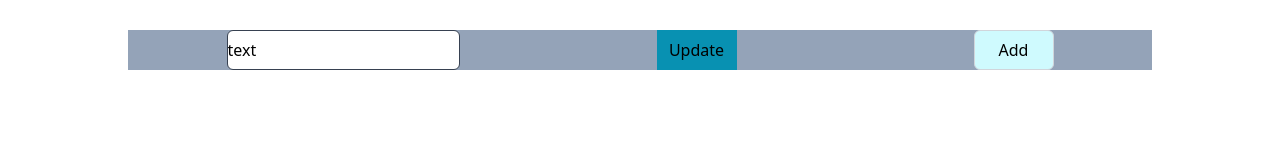
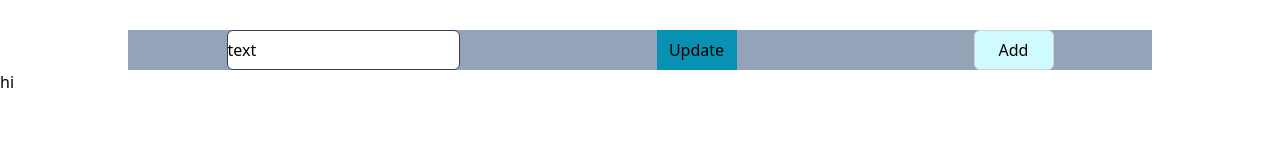
Before and after one commit to SandyN90/ToDo-App, a React (Vite) app: page / in a window 1280 px wide. Shown: the part 134-294 px from the top of the page. Built offline with nearby package versions, Linux system fonts and the light colour scheme.

Commit message:
Added new component

```diff
--- a/src/App.jsx
+++ b/src/App.jsx
@@ -1,5 +1,6 @@
 import { useState } from 'react'
 import ToDoApp from './components/Todo'
+import HelloWorld from './components/HelloWorld'
 
 function App() {
   const [count, setCount] = useState(0)
@@ -7,6 +8,7 @@ function App() {
   return (
     <div >
       <ToDoApp/>
+      <HelloWorld/>
     </div>
   )
 }
--- /dev/null
+++ b/src/components/HelloWorld.jsx
@@ -0,0 +1,9 @@
+export default function HelloWorld(){
+    return (
+        <>
+        <h1>
+            hi
+        </h1>
+        </>
+    )
+}
```
